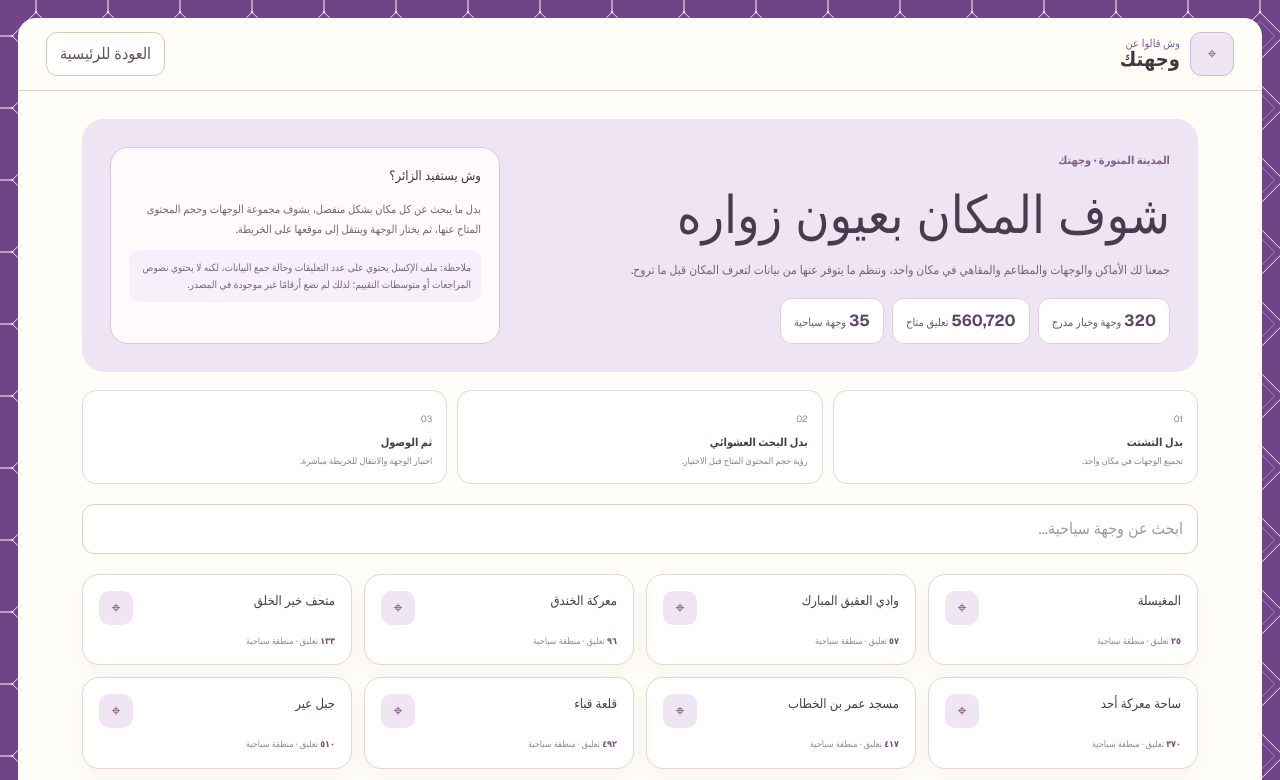
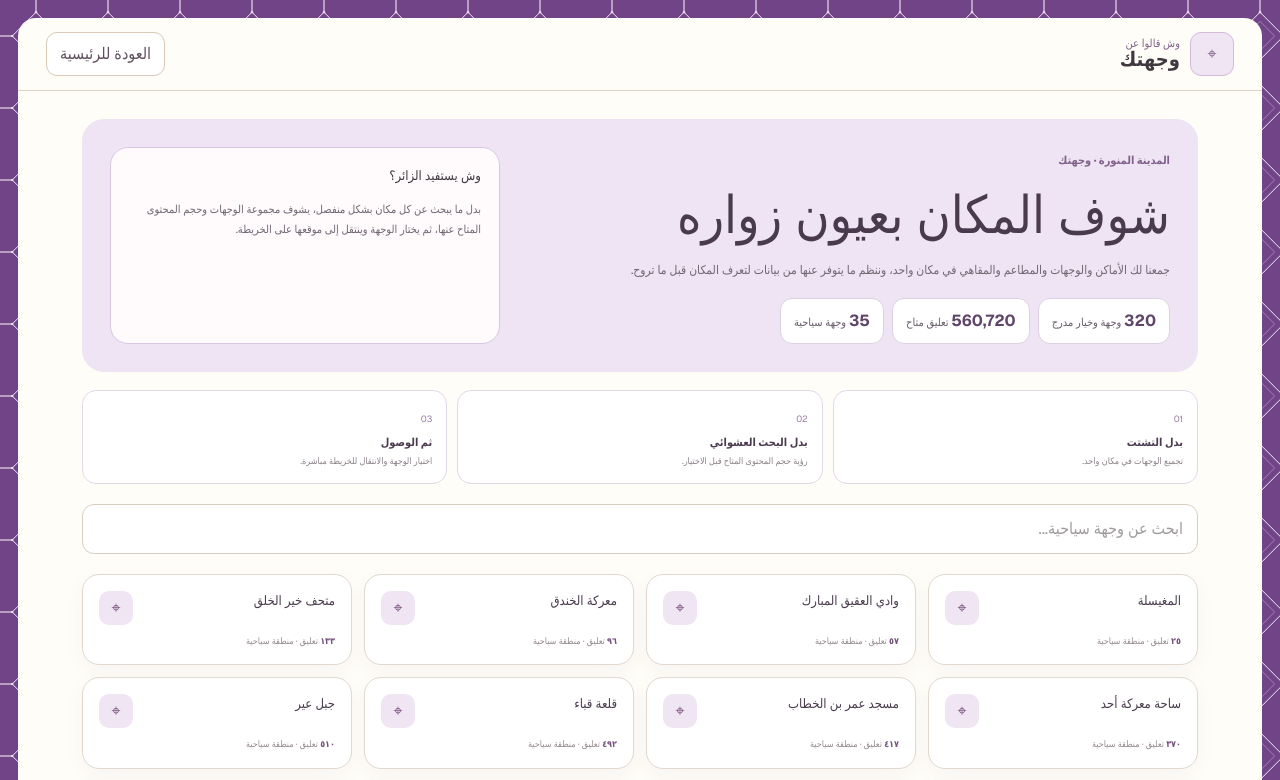
Before and after one commit to farahzeyad22/wejhaty, a Next.js app: page /tourist in a window 1280 px wide. Shown: the top 780 px of the page. Built offline with nearby package versions, Linux system fonts and the light colour scheme.

Commit message:
Remove Excel note from tourist page

```diff
--- a/app/tourist/page.tsx
+++ b/app/tourist/page.tsx
@@ -17,7 +17,7 @@ export default function TouristPage(){
 <header className="tourist-top"><Link className="tourist-brand" href="/"><span className="tourist-brand-mark">⌖</span><span className="tourist-brand-copy"><span>وش قالوا عن</span><strong>وجهتك</strong></span></Link><Link className="tourist-back" href="/">العودة للرئيسية</Link></header>
 <div className="tourist-content">
 <section className="tourist-hero"><div><span className="tourist-kicker">المدينة المنورة · وجهتك</span><h1>{selected ? "لم يتم جمع الريفيوز بعد" : "شوف المكان بعيون زواره"}</h1><p>{selected ? "لم يتم جمع نصوص المراجعات لهذا المكان حتى الآن. سنضيف تجارب الزوار عند جمعها." : "جمعنا لك الأماكن والوجهات والمطاعم والمقاهي في مكان واحد، وننظم ما يتوفر عنها من بيانات لتعرف المكان قبل ما تروح."}</p><div className="tourist-stats"><span className="tourist-stat"><b>320</b> وجهة وخيار مدرج</span><span className="tourist-stat"><b>560,720</b> تعليق متاح</span><span className="tourist-stat"><b>35</b> وجهة سياحية</span></div></div>
-<aside className="tourist-summary"><h3>وش يستفيد الزائر؟</h3><p>بدل ما يبحث عن كل مكان بشكل منفصل، يشوف مجموعة الوجهات وحجم المحتوى المتاح عنها، ثم يختار الوجهة وينتقل إلى موقعها على الخريطة.</p><div className="tourist-note">ملاحظة: ملف الإكسل يحتوي على عدد التعليقات وحالة جمع البيانات، لكنه لا يحتوي نصوص المراجعات أو متوسطات التقييم؛ لذلك لم نضع أرقامًا غير موجودة في المصدر.</div></aside></section>
+<aside className="tourist-summary"><h3>وش يستفيد الزائر؟</h3><p>بدل ما يبحث عن كل مكان بشكل منفصل، يشوف مجموعة الوجهات وحجم المحتوى المتاح عنها، ثم يختار الوجهة وينتقل إلى موقعها على الخريطة.</p></aside></section>
 <section className="tourist-impact">
   <div><span>01</span><strong>بدل التشتت</strong><p>تجميع الوجهات في مكان واحد.</p></div>
   <div><span>02</span><strong>بدل البحث العشوائي</strong><p>رؤية حجم المحتوى المتاح قبل الاختيار.</p></div>
```
